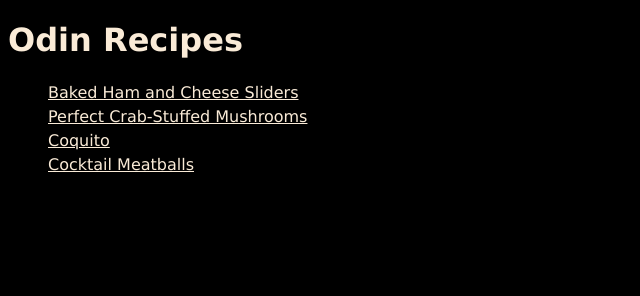
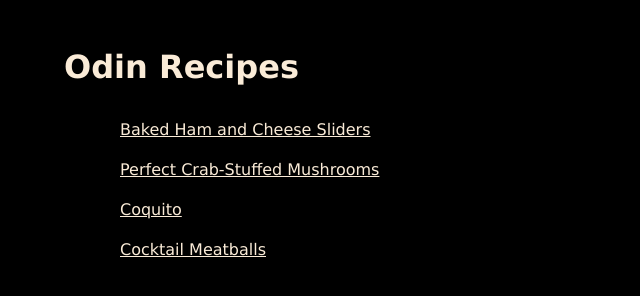
Before and after one commit to xxh296/odin-recipes, a plain HTML site: page index.html in a window 1280 px wide. Shown: the whole page, without its empty margins (0-640 px from the left). Drawn offline with Linux system fonts and the light colour scheme; a web font is replaced by a local one.

Commit message:
Adjust margin, max-width, and font-weight
Use a narrower width, to make text more readable. Also increase the margin, and adjust the font-weight (make it lighter).

```diff
--- a/style.css
+++ b/style.css
@@ -2,8 +2,11 @@
     background-color: black;
     color:antiquewhite;
     font-family: "Fira Sans", Verdana, Tahoma, sans-serif;
+    margin: 1em;
+    max-width: 50em;
 }
 
 ul, ol, p {
     line-height: 1.5em;
+    font-weight: 300;
 }
```
